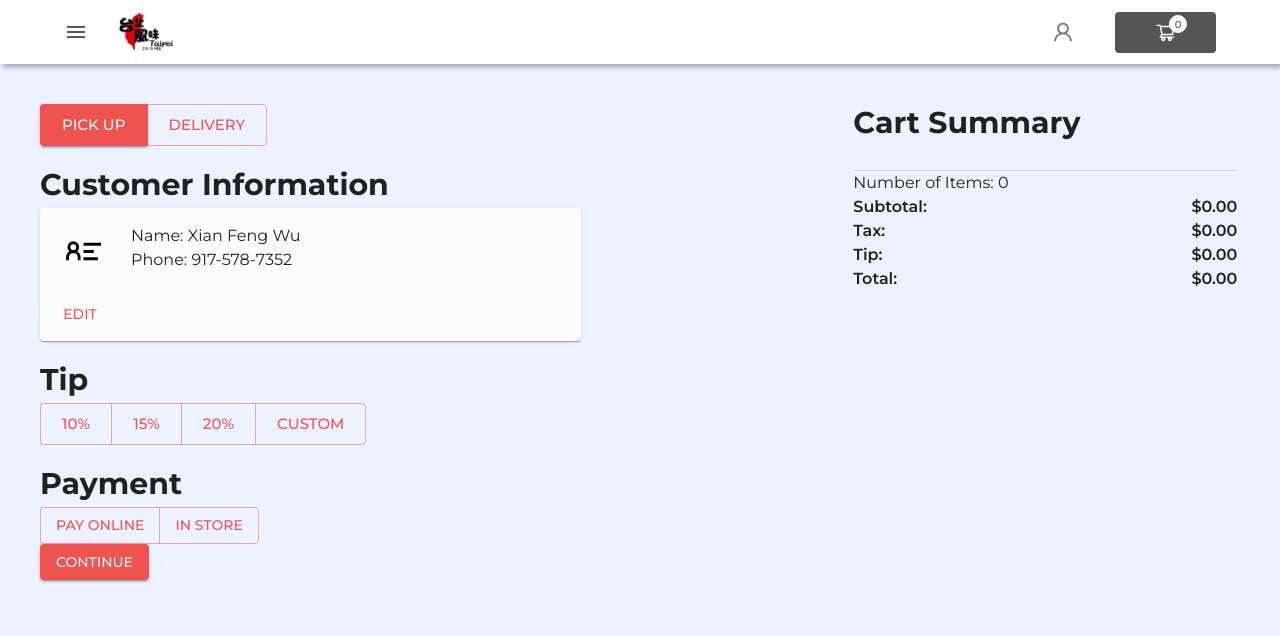
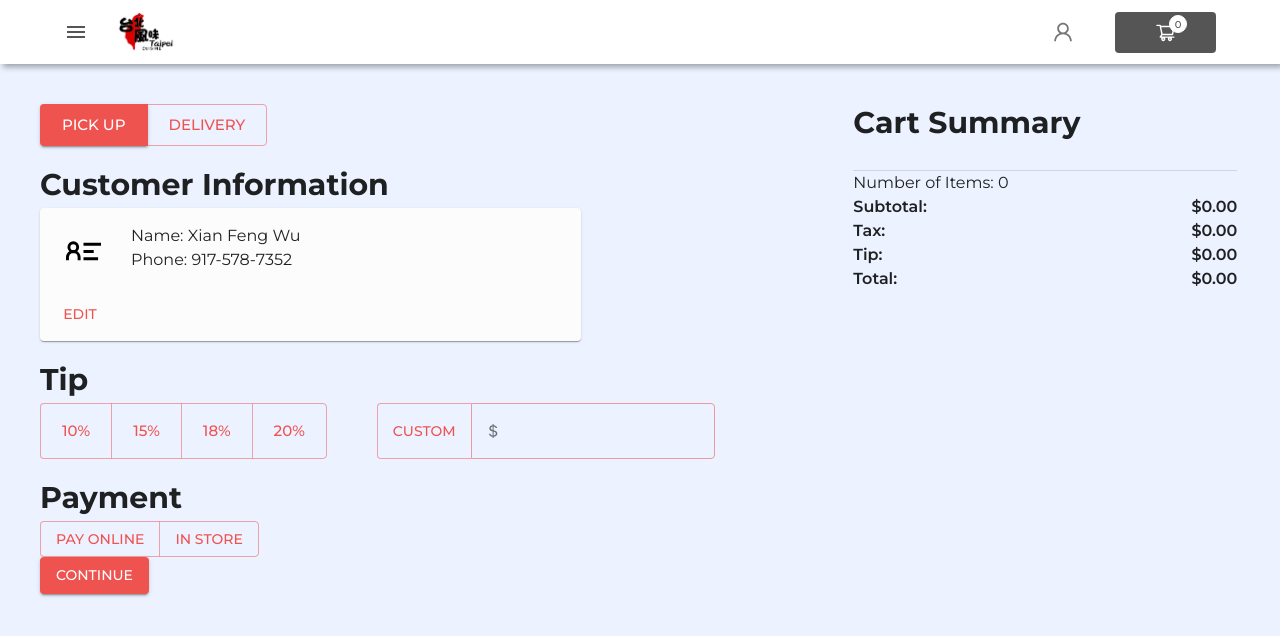
Before and after one commit to XianFengWu1996/taipeicuisine_nextjs, a Next.js app: page /order/checkout in a window 1280 px wide. Shown: the top 636 px of the page. Built offline with nearby package versions, Linux system fonts and the light colour scheme.

Commit message:
finish tip selection

```diff
--- a/components/order/checkout/customerDetails/tipSelection.tsx
+++ b/components/order/checkout/customerDetails/tipSelection.tsx
@@ -1,13 +1,82 @@
-import { Button, ButtonGroup, Typography } from "@mui/material"
+import { Button, ButtonGroup, InputAdornment, TextField, Typography } from "@mui/material"
+import { red } from "@mui/material/colors";
+import { styled } from "@mui/system";
+import { isEmpty, isNaN } from "lodash";
+import { useRef, useState } from "react";
+import { setCustomTip, setTip } from "../../../../store/slice/cartSlice";
+import { useAppDispatch, useAppSelector } from "../../../../store/store";
+import { BsCurrencyDollar } from 'react-icons/bs'
+
+const CustomTipTextfield = styled(TextField)(() => ({
+    '& fieldset': {
+        borderTopLeftRadius: 0,
+        borderBottomLeftRadius: 0,
+        borderColor: red[200],
+    },
+}))
 
 export const TipSelection = () => {
+    const inputRef = useRef<HTMLInputElement | null>(null);
+
+    const dispatch = useAppDispatch();
+    const cartState = useAppSelector(state => state.cart);
+
     return <>
         <Typography variant="h4">Tip</Typography>
-        <ButtonGroup size="large">
-            <Button>10%</Button>
-            <Button>15%</Button>
-            <Button>20%</Button>
-            <Button>Custom</Button>
-        </ButtonGroup>
+        <div style={{ display: 'flex'}}>
+            <ButtonGroup size="large">
+                <Button
+                    variant={cartState.tipType === '10%' ? 'contained' : 'outlined'}
+                    onClick={() => dispatch(setTip('10%'))}>10%</Button>
+                <Button
+                    variant={cartState.tipType === '15%' ? 'contained' : 'outlined'}
+                    onClick={() => dispatch(setTip('15%'))}>15%</Button>
+                 <Button
+                    variant={cartState.tipType === '18%' ? 'contained' : 'outlined'}
+                    onClick={() => dispatch(setTip('18%'))}>18%</Button>
+
+                <Button
+                    variant={cartState.tipType === '20%' ? 'contained' : 'outlined'}
+                    onClick={() => dispatch(setTip('20%'))}>20%</Button>
+            </ButtonGroup>
+
+            <div style={{ display: 'flex', alignItems: 'stretch', marginLeft: '50px'}}>
+                    <Button
+                        sx={{
+                            borderTopRightRadius: 0,
+                            borderBottomRightRadius: 0,
+                            borderRight: 0,
+                        }}
+                        variant={cartState.tipType === 'custom' ? 'contained' : 'outlined'}
+                        onClick={() => {
+                            dispatch(setTip('custom'))
+                            if(inputRef.current){
+                                inputRef.current.focus();
+                            }
+                        }}>Custom</Button>
+
+                     <CustomTipTextfield
+                        type={'number'}
+                        inputRef={inputRef}
+                        InputProps={{
+                            startAdornment: (
+                              <InputAdornment position="start">
+                                <BsCurrencyDollar />
+                              </InputAdornment>
+                            ),
+                          }}
+                        onFocus={() => {
+                            dispatch(setTip('custom'))
+                        }}
+                        onBlur={(e) => {
+                            if(isEmpty(e.target.value)) return;
+
+                            if(isNaN(e.target.value)) return;
+
+                            dispatch(setCustomTip(Number(e.target.value)));
+                        }}
+                     />
+            </div>
+        </div>
     </>
 }
--- a/store/slice/cartSlice.ts
+++ b/store/slice/cartSlice.ts
@@ -8,7 +8,9 @@ export interface CartState {
     tax: number,
     subtotal: number,
     total: number,
+
     isDelivery: boolean,
+    tipType: string,
 }
 
 // Define the initial state using that type
@@ -19,9 +21,17 @@ const initialState: CartState = {
     tip: 0,
     tax: 0,
     total: 0,
+
     isDelivery: false,
+    tipType: '',
     // delivery comments
 }
+
+const calculateTotal = (state: CartState, value: number) => {
+  state.tip = Number((state.subtotal * value).toFixed(2));
+  state.total = Number((state.subtotal + state.tip + state.tax).toFixed(2));
+}
+
 
 export const cartSlice = createSlice({
   name: 'cart',
@@ -103,6 +113,38 @@ export const cartSlice = createSlice({
     // DELIVERY RELATED
     deliveryToggle: (state) => {
       state.isDelivery = !state.isDelivery
+    },
+
+    //TIP DELIVERY
+    setTip: (state, {payload} : PayloadAction<string>) => {
+      state.tipType = payload;
+
+      switch (payload) {
+        case '10%':
+          // state.tip = Number((state.subtotal * 0.10).toFixed(2));
+          // state.total = Number((state.subtotal + state.tip).toFixed(2));
+          calculateTotal(state, .10);
+        break;
+
+        case '15%':
+          calculateTotal(state, .15);
+        break;
+
+        case '18%':
+          calculateTotal(state, .18);
+        break;
+
+        case '20%':
+          calculateTotal(state, .20);
+        break;
+
+        default:
+          break;
+      }
+    },
+    setCustomTip: (state, { payload }: PayloadAction<number>) => {
+      state.tip = Number((payload).toFixed(2));
+      state.total = Number((state.subtotal + state.tip + state.tax).toFixed(2));
     }
   }
 })
@@ -115,7 +157,9 @@ export const {
  decreaseQty,
  removeItemFromCart,
  clearCart,
- deliveryToggle
+ deliveryToggle,
+ setTip,
+ setCustomTip
 } = cartSlice.actions
 
 // export const menus = (state: MenuState) => state.menus;
```
